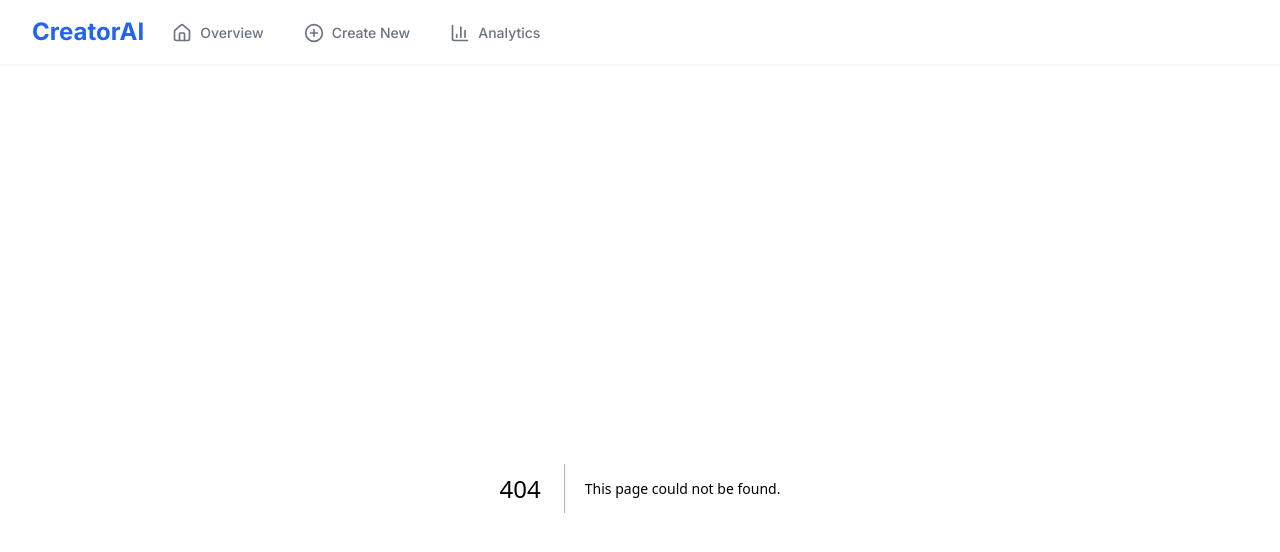
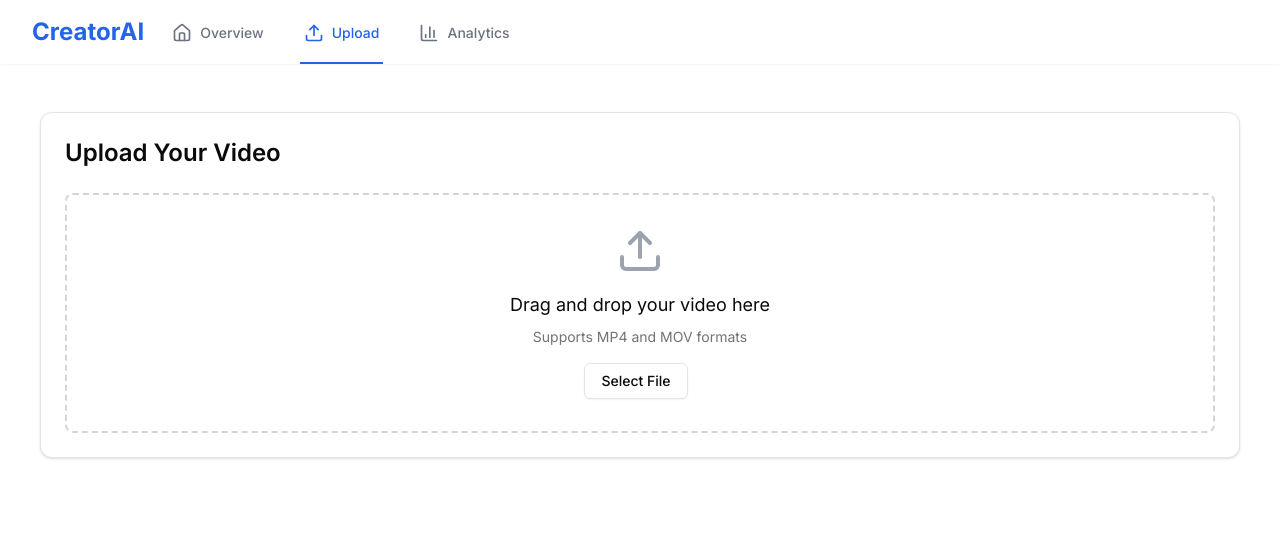
Before and after one commit to coderkai03/hacklytics, a Next.js app in the folder frontend/hacklytics/: page /upload in a window 1280 px wide. Before the commit this address had no page. Shown: the top 552 px of the page. Built offline with nearby package versions, Linux system fonts and the light colour scheme.

Commit message:
more pages added

```diff
--- a/frontend/hacklytics/components/VideoAnalysis.tsx
+++ b/frontend/hacklytics/app/analytics/page.tsx
@@ -1,7 +1,7 @@
 import React from "react";
 import { Share2, Download } from "lucide-react";
-import { Button } from "./ui/button";
-import { Card } from "./ui/card";
+import { Button } from "@/components/ui/button";
+import { Card } from "@/components/ui/card";
 
 const VideoAnalysis = () => {
   return (
--- a/frontend/hacklytics/app/page.tsx
+++ b/frontend/hacklytics/app/page.tsx
@@ -1,5 +1,7 @@
-import VideoAnalysis from "@/components/VideoAnalysis";
-
 export default function Home() {
-  return <VideoAnalysis />;
+  return (
+    <div>
+      <p>Hello</p>
+    </div>
+  )
 }
--- /dev/null
+++ b/frontend/hacklytics/app/upload/page.tsx
@@ -0,0 +1,129 @@
+'use client';
+
+import React, { useState } from "react";
+import { Upload } from "lucide-react";
+import { Button } from "@/components/ui/button";
+import { Card } from "@/components/ui/card";
+
+const UploadPage = () => {
+  const [file, setFile] = useState<File | null>(null);
+  const [isDragging, setIsDragging] = useState(false);
+
+  const handleDragOver = (e: React.DragEvent) => {
+    e.preventDefault();
+    setIsDragging(true);
+  };
+
+  const handleDragLeave = (e: React.DragEvent) => {
+    e.preventDefault();
+    setIsDragging(false);
+  };
+
+  const handleDrop = (e: React.DragEvent) => {
+    e.preventDefault();
+    setIsDragging(false);
+
+    const droppedFile = e.dataTransfer.files[0];
+    if (isValidFileType(droppedFile)) {
+      setFile(droppedFile);
+    } else {
+      alert("Please upload only MP4 or MOV files");
+    }
+  };
+
+  const handleFileSelect = (e: React.ChangeEvent<HTMLInputElement>) => {
+    const selectedFile = e.target.files?.[0];
+    if (selectedFile && isValidFileType(selectedFile)) {
+      setFile(selectedFile);
+    } else {
+      alert("Please upload only MP4 or MOV files");
+    }
+  };
+
+  const isValidFileType = (file: File) => {
+    const validTypes = ['video/mp4', 'video/quicktime'];
+    return file && validTypes.includes(file.type);
+  };
+
+  const handleUpload = async () => {
+    if (!file) return;
+
+    // Here you would implement your actual file upload logic
+    // For example, using FormData to send to your backend
+    const formData = new FormData();
+    formData.append('video', file);
+
+    try {
+      // Replace with your actual API endpoint
+      const response = await fetch('/api/upload', {
+        method: 'POST',
+        body: formData,
+      });
+
+      if (response.ok) {
+        alert('Upload successful!');
+        // You could redirect to the analytics page here
+        // window.location.href = '/analytics';
+      }
+    } catch (error) {
+      console.error('Upload failed:', error);
+      alert('Upload failed. Please try again.');
+    }
+  };
+
+  return (
+    <div className="container mx-auto p-6">
+      <Card className="p-6">
+        <h2 className="text-2xl font-semibold mb-6">Upload Your Video</h2>
+
+        <div
+          className={`border-2 border-dashed rounded-lg p-8 text-center ${
+            isDragging ? 'border-primary bg-primary/5' : 'border-gray-300'
+          }`}
+          onDragOver={handleDragOver}
+          onDragLeave={handleDragLeave}
+          onDrop={handleDrop}
+        >
+          <Upload className="h-12 w-12 mx-auto mb-4 text-gray-400" />
+          <div className="mb-4">
+            <p className="text-lg mb-2">Drag and drop your video here</p>
+            <p className="text-sm text-muted-foreground">
+              Supports MP4 and MOV formats
+            </p>
+          </div>
+
+          <input
+            type="file"
+            id="file-upload"
+            className="hidden"
+            accept=".mp4,.mov"
+            onChange={handleFileSelect}
+          />
+          <label htmlFor="file-upload">
+            <Button variant="outline" className="mr-2">
+              Select File
+            </Button>
+          </label>
+        </div>
+
+        {file && (
+          <div className="mt-6">
+            <div className="flex items-center justify-between bg-muted p-4 rounded-lg">
+              <div>
+                <p className="font-medium">{file.name}</p>
+                <p className="text-sm text-muted-foreground">
+                  {(file.size / (1024 * 1024)).toFixed(2)} MB
+                </p>
+              </div>
+              <Button onClick={handleUpload}>
+                Upload Video
+              </Button>
+            </div>
+          </div>
+        )}
+      </Card>
+    </div>
+  );
+};
+
+export default UploadPage;
--- a/frontend/hacklytics/components/Navigation.tsx
+++ b/frontend/hacklytics/components/Navigation.tsx
@@ -2,14 +2,14 @@
 
 import Link from "next/link"
 import { usePathname } from "next/navigation"
-import { Home, PlusCircle, BarChart3 } from "lucide-react"
+import { Home, PlusCircle, BarChart3, Circle, Upload } from "lucide-react"
 
 export default function Navigation() {
   const pathname = usePathname()
 
   const navItems = [
     { href: "/", label: "Overview", icon: Home },
-    { href: "/create", label: "Create New", icon: PlusCircle },
+    { href: "/upload", label: "Upload", icon: Upload},
     { href: "/analytics", label: "Analytics", icon: BarChart3 },
   ]
 
```
